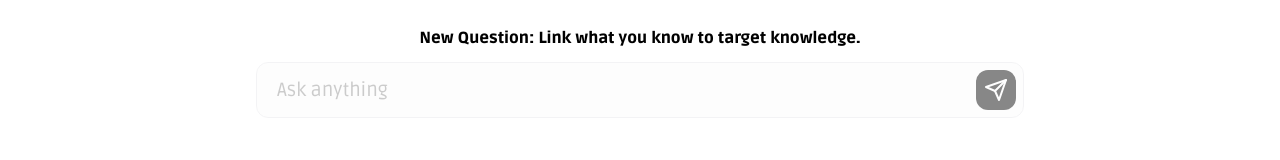
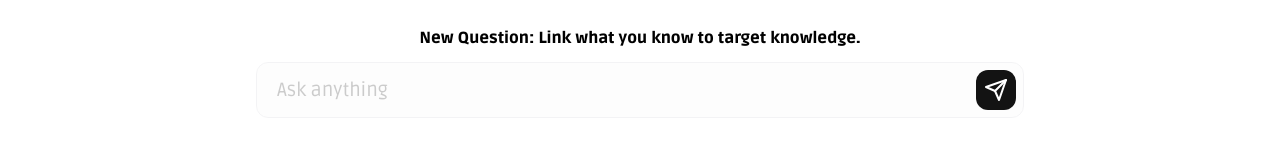
Before and after one commit to tgoulder4/Dunnoyet, a Next.js app: page /home in a window 1280 px wide. Shown: the part 175-335 px from the top of the page. Built offline with nearby package versions, Linux system fonts and the light colour scheme; no server answers.

Commit message:
change href of user button to #

```diff
--- /dev/null
+++ b/src/app/(userArea)/home/SubmitButton.tsx
@@ -0,0 +1,18 @@
+'use client'
+import React from 'react'
+import { Loader2, Send } from 'lucide-react'
+import { Button } from '@/components/ui/button'
+import { colours } from '@/lib/constants'
+type Props = {
+    submitting: boolean
+}
+
+function SubmitButton({ submitting }: Props) {
+    return (
+        <Button type='submit' disabled={submitting} className='absolute h-fit bottom-[0.5rem] right-2 p-2 grid place-items-center rounded-xl' style={{ backgroundColor: colours.black }}>
+            {submitting ? <Loader2 className='animate animate-spin' color='white' size={24}></Loader2> : <Send size={24} color='white'></Send>}
+        </Button>
+    )
+}
+
+export default SubmitButton
--- a/src/app/(userArea)/home/page.tsx
+++ b/src/app/(userArea)/home/page.tsx
@@ -18,6 +18,7 @@ import axios from 'axios'
 // import { useSearchParams } from 'next/navigation'
 import { experiencePerKnowledgePoint } from '@/lib/chat/Eli/helpers/constants'
 import { Metadata } from 'next'
+import SubmitButton from './SubmitButton'
 var equal = require('deep-equal');
 // export const metadata: Metadata = {
 //     title: "Dunnoyet - Learn",
@@ -39,6 +40,7 @@ function Page({ params }: { params: { params: string } }) {
     const textAreaRef = useRef<HTMLTextAreaElement>(null);
     const [mode, setMode] = useState(0);
     const [userInfo, setUserInfo] = useState(null as null | z.infer<typeof userHomeInfoSchema>);
+    const [submitting, isSubmitting] = useState(false)
     const loading = userInfo == null;
     const initialised = useRef(false);
     const {
@@ -63,6 +65,7 @@ function Page({ params }: { params: { params: string } }) {
     const handleSubmit = async (e:
         React.FormEvent<HTMLFormElement>
     ) => {
+
         e.preventDefault();
         console.log("submitted")
         if (!textAreaRef.current) {
@@ -71,7 +74,10 @@ function Page({ params }: { params: { params: string } }) {
             toast.error("Please" + (mode == 0 ? " ask a question" : " state something you know") + " before submitting.")
         } else {
             window.location.href = '/lesson/new?' + (mode == 0 ? "q=" : "uKP=") + textAreaRef.current?.value;
+            //make them wait 3s
+            // await new Promise((res) => setTimeout(res, 3000));
         }
+        isSubmitting(false)
         //lesson/loading?q/uKP=... makes a new lesson
     }
     useEffect(() => {
@@ -152,15 +158,13 @@ function Page({ params }: { params: { params: string } }) {
                     <section className='transition-all flex flex-col items-center' style={{ borderBottom: uiBorder(0.2), paddingTop: spacing.gaps.largest, paddingBottom: spacing.gaps.largest, paddingLeft: sizing.variableWholePagePadding, paddingRight: sizing.variableWholePagePadding, rowGap: spacing.gaps.largest - 10 }}>
                         <div className="flex flex-col items-center gap-3 w-full">
                             <h1 className='font-black'>{modeDetails[mode].modeDescription}</h1>
-                            <form onSubmit={handleSubmit} className="animate-in slide-in-from-bottom-4 relative w-full flex flex-row gap-2">
+                            <form onSubmit={data => { isSubmitting(true); handleSubmit(data) }} className="animate-in slide-in-from-bottom-4 relative w-full flex flex-row gap-2">
                                 <Textarea onKeyDown={(e) => {
                                     if (e.key === 'Enter') {
                                         e.preventDefault();
                                     }
                                 }} ref={textAreaRef} style={{ fontSize: sizing.globalFontSize }} disabled={loading} className={`${loading ? '' : ''} p-[15px] px-[20px] h-14 text-base overflow-hidden rounded-xl resize-none text`} placeholder={modeDetails[mode].inputPlaceholder} />
-                                <Button type='submit' disabled={loading} className='absolute h-fit bottom-[0.5rem] right-2 p-2 grid place-items-center rounded-xl' style={{ backgroundColor: colours.black }}>
-                                    <Send size={24} color='white'></Send>
-                                </Button>
+                                <SubmitButton submitting={submitting} />
                             </form>
                         </div>
                         <div className="flex flex-col gap-3 w-4/5">
--- a/src/components/Navbar/UserAuthButton.tsx
+++ b/src/components/Navbar/UserAuthButton.tsx
@@ -26,7 +26,7 @@ const UserAuthButton = (props: Props) => {
   const imageURL = "";
   const user = { name: "John Doe" };
   return (
-    <NewButton noAnimation style={{ padding: 0 }} className="hidden md:flex  relative aspect-square w-[50px]" buttonVariant="ghost" actionOrLink='/settings'>{
+    <NewButton noAnimation style={{ padding: 0 }} className="hidden md:flex  relative aspect-square w-[50px]" buttonVariant="ghost" actionOrLink='#'>{
       !imageURL ? <div style={{ backgroundColor: colours.accent }} className="border-4 border-solid border-[#131313] h-full aspect-square rounded-full grid place-items-center text-black">{user?.name ? user.name[0] : null}</div> :
         <img
           alt='Profile'
```
